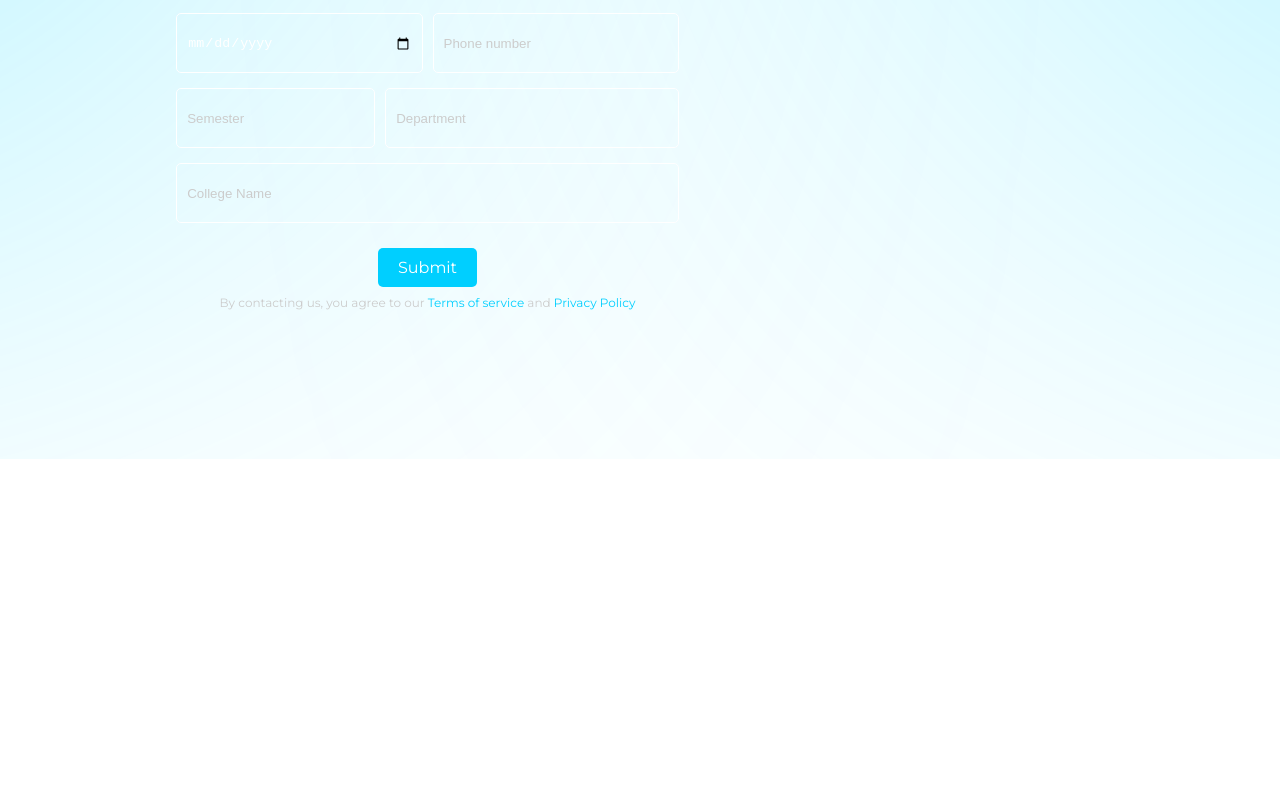
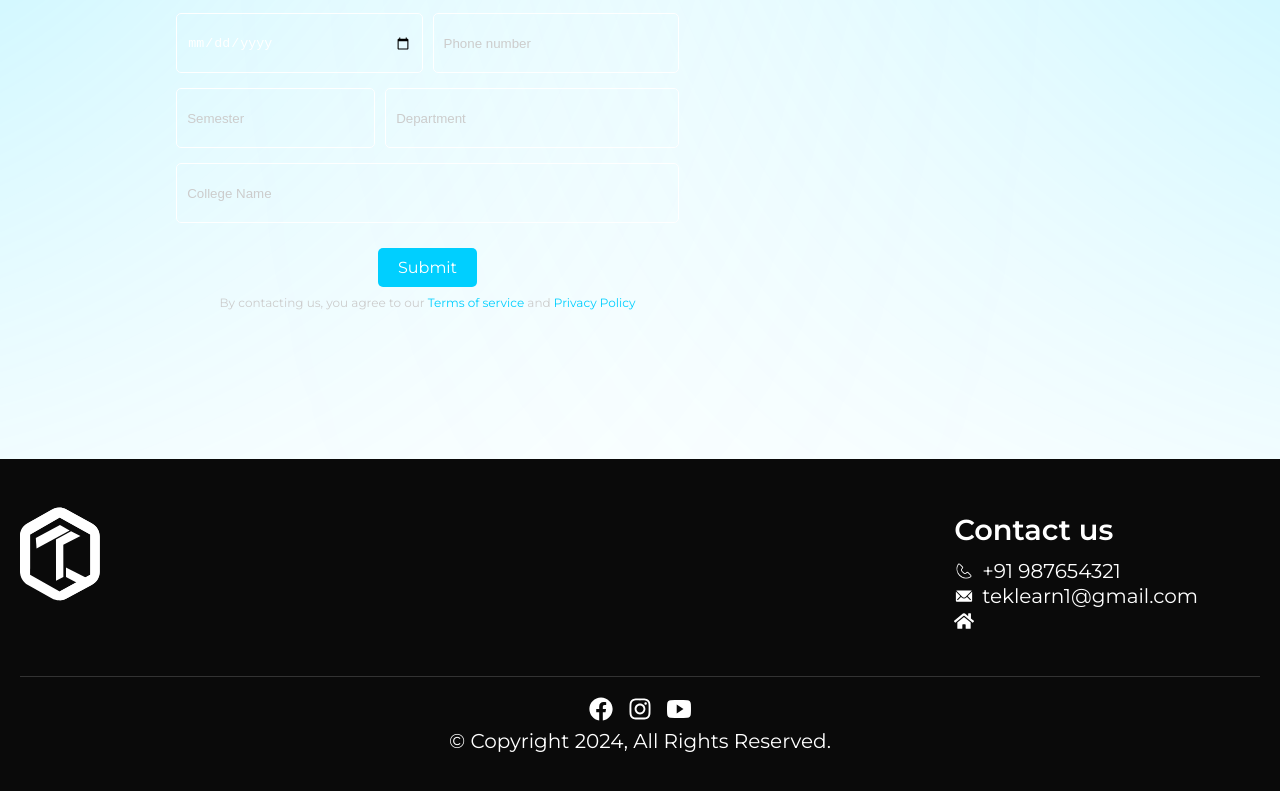
Before and after one commit to karthikeyan-ks/e-learning, a React (Vite) app: page /contact in a window 1280 px wide. Shown: the part 798-1589 px from the top of the page. Before the commit the page ends 1257 px from the top, so only its background shows below. Built offline with nearby package versions, Linux system fonts and the light colour scheme.

Commit message:
footer section

```diff
--- a/src/App.tsx
+++ b/src/App.tsx
@@ -3,6 +3,7 @@ import Home from './pages/Home';
 import About from './pages/About';
 import Program from './pages/Program';
 import Contact from './pages/Contact';
+import Footer from './components/footer';
 import { BrowserRouter, Route, Routes } from 'react-router-dom';
 
 // Adjust the path if needed
@@ -18,7 +19,7 @@ function App() {
           <Route element={<Program/>} path='/program'/>
           <Route element={<Contact/>} path='/contact'/>
         </Routes>
-
+       <Footer />
       </BrowserRouter>
     </div>
   );
--- a/src/components/GradientCircles.tsx
+++ b/src/components/GradientCircles.tsx
@@ -1,15 +1,15 @@
 import React from 'react';
-import './GradientCircles.css'; // Ensure this path matches your project structure
+import './GradientCircles.css'; // Path must match your project structure
 
 const GradientCircles = () => {
   return (
-    <>
+    <div className="gradient-circles-wrapper">
       {/* Semi-circle on the left */}
       <div className="semi-circle-container"></div>
 
       {/* Semi-circle on the right */}
       <div className="semi-circle-container-right"></div>
-    </>
+    </div>
   );
 };
 
--- /dev/null
+++ b/src/components/footer.css
@@ -0,0 +1,64 @@
+.footer {
+    background-color: #0a0a0a;
+    color: #ffffff;
+    padding: 20px;
+    text-align: center;
+  }
+
+  .footer-content {
+    display: flex;
+    justify-content: space-between;
+    align-items: center;
+    padding-bottom: 20px;
+  }
+
+  .footer-logo .logo-img {
+    width: 80px;
+    height: auto;
+  }
+
+  .footer-contact {
+    text-align: left;
+    padding-right: 5%; /* Aligns the text to the left */
+  }
+
+  .footer-contact h3 {
+    margin-bottom: 10px;
+    font-size: 1.8rem;
+  }
+
+  .footer-contact p {
+    display: flex;
+    align-items: center;
+    gap: 8px;
+    margin: 5px 0;
+  }
+
+  .footer-divider {
+    border-top: 1px solid #333;
+    margin: 20px 0;
+  }
+
+  .footer-bottom {
+    display: flex;
+    flex-direction: column;
+    align-items: center;
+  }
+
+  .footer-socials {
+    display: flex;
+    gap: 15px;
+    font-size: 1.5rem;
+    cursor: pointer;
+    margin-bottom: 10px; /* Adds spacing between icons and copyright */
+  }
+
+  .footer-socials i:hover {
+    color: #cccccc;
+  }
+
+  .footer-copyright {
+    margin-top: 0;
+    width: 100%;
+    text-align: center;
+  }
--- /dev/null
+++ b/src/components/footer.tsx
@@ -0,0 +1,38 @@
+import React from 'react';
+import './footer.css';
+import { FaHome, FaFacebook, FaInstagram } from 'react-icons/fa';
+import { IoIosMail, IoLogoYoutube } from 'react-icons/io';
+import { CiPhone } from 'react-icons/ci';
+import logo from '../Static/image/logo.svg';
+
+const Footer = () => {
+  return (
+    <footer className="footer">
+      <div className="footer-content">
+        <div className="footer-logo">
+          {/* Replace with the actual logo image or SVG */}
+          <img src={logo} alt="Logo" className="logo-img" />
+        </div>
+        <div className="footer-contact">
+          <h3>Contact us</h3>
+          <p><CiPhone /> +91 987654321</p>
+          <p><IoIosMail /> teklearn1@gmail.com</p>
+          <p><FaHome /></p>
+        </div>
+      </div>
+      <div className="footer-divider"></div> {/* Divider line */}
+      <div className="footer-bottom">
+        <div className="footer-socials">
+          <FaFacebook />
+          <FaInstagram />
+          <IoLogoYoutube />
+        </div>
+        <p className="footer-copyright">
+          © Copyright 2024, All Rights Reserved.
+        </p>
+      </div>
+    </footer>
+  );
+};
+
+export default Footer;
--- a/src/components/nav.css
+++ b/src/components/nav.css
@@ -7,9 +7,9 @@
 .nav-logo {
   position: absolute;
   top: 0;
-  left: 0;
+  left: 0%;
   margin: 1rem;
-  width: 50px;
+  width: 70px;
 }
 
 .nav-item-link {
--- a/src/components/nav.tsx
+++ b/src/components/nav.tsx
@@ -1,9 +1,12 @@
 import { Link } from 'react-router-dom';
 import './nav.css';
-
+import logo from '../Static/image/logo.svg'
 const Nav = () => {
   return (
     <div className="nav-wrapper">
+      <div className='logo-section'>
+      <img src={logo} alt="Logo" className="nav-logo" />
+      </div>
       <nav className="navbar">
         <ul className="nav-list">
           <li className="nav-item">
--- a/src/pages/About.tsx
+++ b/src/pages/About.tsx
@@ -2,10 +2,13 @@ import React from 'react';
 import './AboutUs.css'; // Ensure you create this CSS file
 import logo from '../Static/image/image copy 3.png';
 import logo1 from '../Static/image/image copy 4.png'
+import GradientCircles from '../components/GradientCircles';
 
 const About = () => {
   return (
+
     <div className="app-container">
+      <GradientCircles />
       {/* Main Heading */}
       <section className="main-heading">
         <h1>We specialize in creating better<br></br>
--- a/src/pages/Home.tsx
+++ b/src/pages/Home.tsx
@@ -8,7 +8,8 @@ import logo2 from '../Static/image/image3.png';
 import logo3 from '../Static/image/image4.png'
 import logo4 from '../Static/image/image copy 2.png'
 import FAQSection from '../components/FAQitem';
-
+import GradientCircles from '../components/GradientCircles';
+import Footer from '../components/footer';
 const Home = () => {
   // State to manage the order of the images
   const [imageOrder, setImageOrder] = useState(['main', 'top', 'bottom']);
@@ -22,6 +23,7 @@ const Home = () => {
   const images = [logo, logo1, logo2];
   const [data, setData] = useState<ProgramElement[]>([]);
   const [program, setProgram] = useState<JSX.Element[]>([]);
+
 
   // Set an interval to update the image order every 3 seconds
   useEffect(() => {
@@ -63,6 +65,7 @@ const Home = () => {
   return (
     <div>
       {/* Applying motion to container1 */}
+      <GradientCircles />
       <motion.div
         className="container1"
         initial={{ opacity: 0, y: -500 }} // Initial state: hidden and above
@@ -178,7 +181,8 @@ const Home = () => {
           </motion.div>
         </div>
       </div>
-      <div className='program section'>
+      <div className='program-section'>
+        <GradientCircles />
         <div className="program-text">
           <h1>Events</h1>
         </div>
@@ -207,6 +211,7 @@ const Home = () => {
 
       </div>
       <FAQSection />
+      <Footer />
     </div>
   );
 };
--- a/src/pages/Program.tsx
+++ b/src/pages/Program.tsx
@@ -1,10 +1,12 @@
 import './program.css';
 import logo from '../Static/image/image copy 5.png';
-import arrow from '../Static/image/arrow.png'; // Path to your arrow image
+import arrow from '../Static/image/arrow.png';
+import GradientCircles from '../components/GradientCircles'; // Path to your arrow image
 
 const Program = () => {
   return (
     <div className='program-main'>
+      <GradientCircles />
       <div className='prg-text1'>
         <h1>Unlock your potential with our Programs</h1>
       </div>
--- a/src/pages/home.css
+++ b/src/pages/home.css
@@ -134,7 +134,9 @@
     line-height: 1;
     margin-top: 5%;
   }
-
+  .program-section{
+    padding-left: 8%;
+  }
   @media (max-width: 768px) {
     .container {
       flex-direction: column;
@@ -206,6 +208,9 @@
 
    /* Ensure images follow container's corners */
   }
+  .container{
+    padding-left: 8%;
+  }
   .side-text a{
     text-decoration: none;
     color: 'inherit';
@@ -261,8 +266,8 @@
   }
   .but {
     display: flex;
-    justify-content: center;
-    align-items: center; /* Centers vertically if needed */
+    padding-left :38%;
+    /* Centers vertically if needed */
     margin-top: 2rem; /* Optional: adjust as needed */
   }
 
@@ -281,7 +286,7 @@
     justify-content: flex-start;
     flex-direction: row;
     flex-wrap: wrap;
-    gap: 20px;
+    gap: 8%;
   }
 
     .image-banner {
@@ -306,7 +311,7 @@
       background-color:transparent; /* Optional: semi-transparent background */
       padding: 20px; /* Add space inside the text block */
       border-radius: 10px;
-      left: 80%;/* Rounded corners */
+      left: 70%;/* Rounded corners */
       line-height: 1;
     }
 
```
Also changed, not shown: src/Static/image/logo.png (added).
